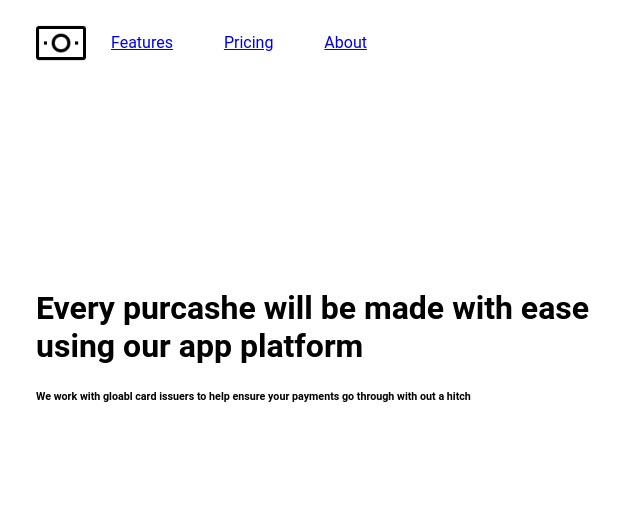
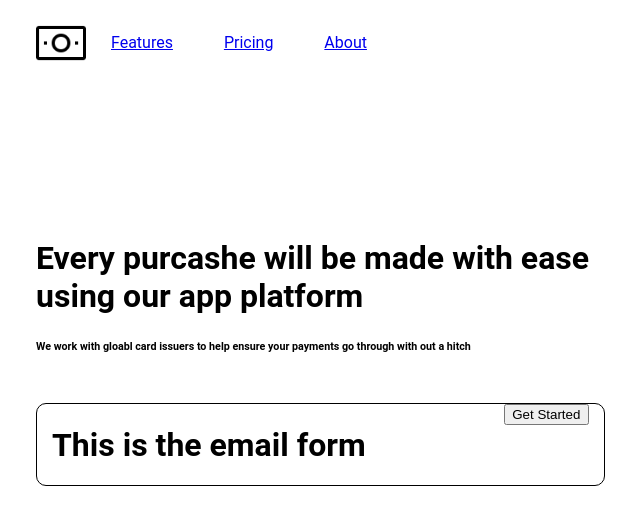
Before and after one commit to sullie-dev/app-landing-page, a Next.js app: page / in a window 1280 px wide. Shown: the top 524 px of the page, without its empty margins (52-692 px from the left). Built offline with nearby package versions, Linux system fonts and the light colour scheme.

Commit message:
Added form component

```diff
--- /dev/null
+++ b/pages/components/EmailForm.js
@@ -0,0 +1,16 @@
+import styles from "/styles/EmailForm.module.css";
+
+import React from "react";
+
+export default function EmailForm() {
+  return (
+    <div className={styles.container}>
+      <div className={styles.emailInput}>
+        <h1>This is the email form</h1>
+      </div>
+      <div className={styles.submitButton}>
+        <button>Get Started</button>
+      </div>
+    </div>
+  );
+}
--- a/pages/index.js
+++ b/pages/index.js
@@ -1,6 +1,7 @@
 import Navbar from "./components/Navbar";
 import Spacer from "./components/Spacer";
-import styles from "../styles/Home.module.css";
+import styles from "/styles/Home.module.css";
+import EmailForm from "./components/EmailForm";
 
 const index = () => {
   return (
@@ -8,13 +9,15 @@ const index = () => {
       <div className={styles.left}>
         <Navbar />
         {/* TODO: add a space here to expand out the content  */}
-        <Spacer height="200px" />
+        <Spacer height="150px" />
         <div>
           <h1>Every purcashe will be made with ease using our app platform</h1>
           <h6>
             We work with gloabl card issuers to help ensure your payments go
             through with out a hitch
           </h6>
+          <Spacer height="25px" />
+          <EmailForm  />
         </div>
         {/* TODO: add form for user to input their email for news letter */}
       </div>
--- /dev/null
+++ b/styles/EmailForm.module.css
@@ -0,0 +1,19 @@
+.container{
+    display: flex;
+    justify-content: space-between;
+    border: 1px solid black;
+    border-radius: 10px;
+}
+
+.emailInput{
+    padding-left:15px;
+}
+
+.submitButton{
+    display: flex;
+    width: 15%;
+    height: 25%;
+    flex-direction: column;
+    justify-content: center;
+    padding-right: 15px;
+}
```
